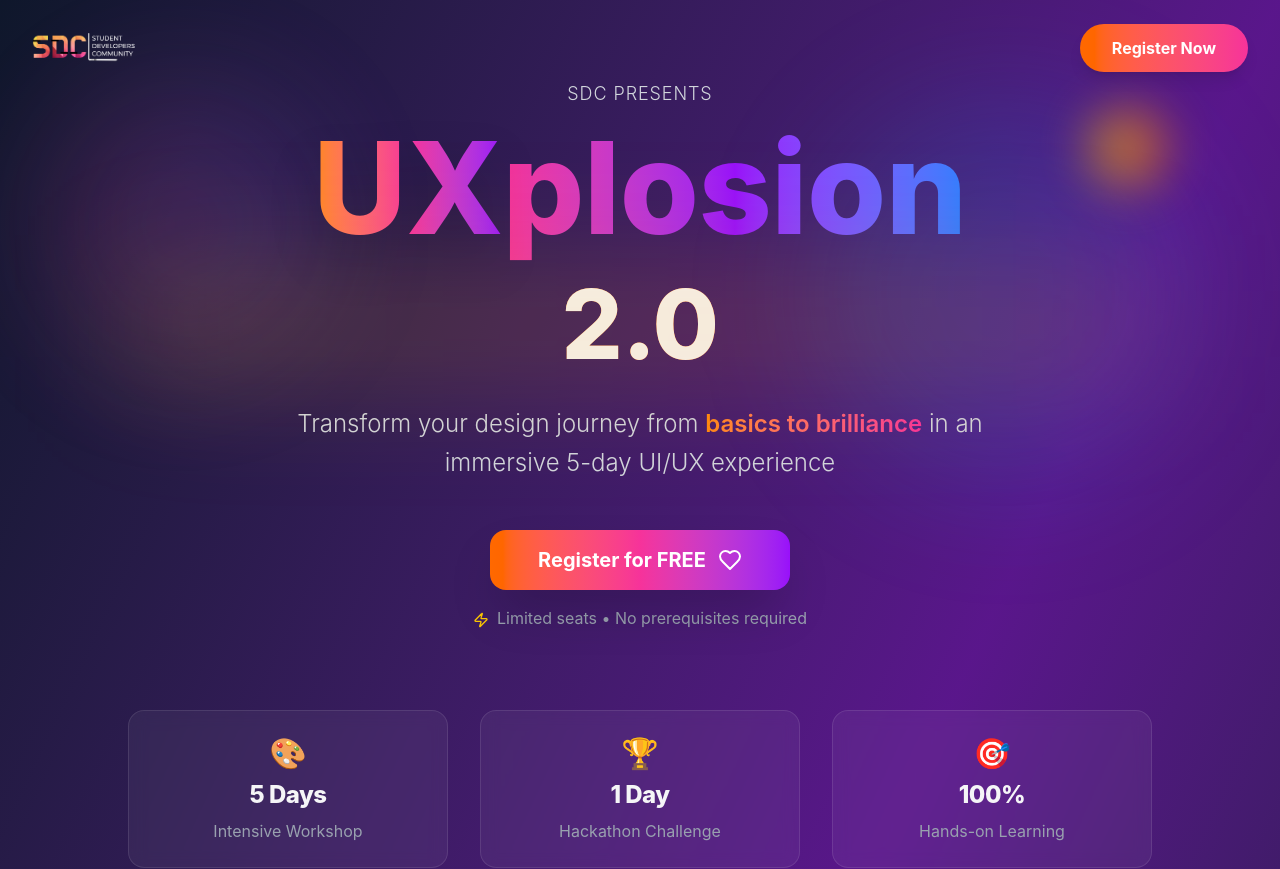
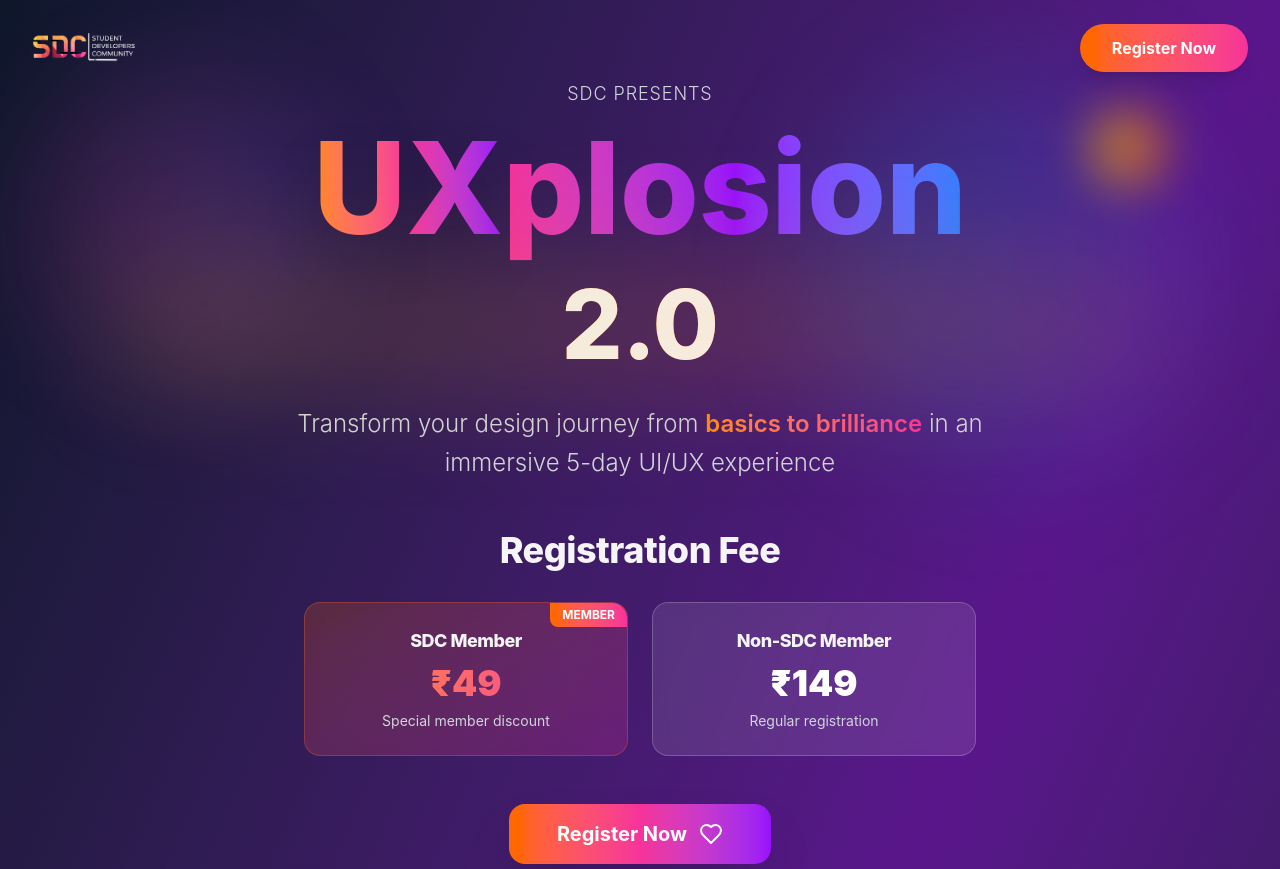
Before and after one commit to sdc-snist/sdc-web, a React (Vite) app: page /uxplosion in a window 1280 px wide. Shown: the top 869 px of the page. Built offline with nearby package versions, Linux system fonts and the light colour scheme.

Commit message:
updated the ui
updated the ui

```diff
--- a/src/components/Uxplosion.jsx
+++ b/src/components/Uxplosion.jsx
@@ -111,6 +111,43 @@
               </p>
             </div>
 
+            {/* Pricing Section */}
+            <div className="mb-12">
+              <h3 className="text-4xl  font-bold text-white mb-8" style={{ fontFamily: 'Gilroy, Inter, system-ui, sans-serif' }}>
+                Registration Fee
+              </h3>
+              <div className="grid grid-cols-1 md:grid-cols-2 gap-6 max-w-2xl mx-auto">
+                {/* SDC Member Pricing */}
+                <div className="bg-gradient-to-br from-orange-500/20 to-pink-500/20 backdrop-blur-sm border border-orange-500/30 rounded-2xl p-6 relative overflow-hidden">
+                  <div className="absolute top-0 right-0 bg-gradient-to-r from-orange-500 to-pink-500 text-white px-3 py-1 rounded-bl-lg text-xs font-bold" style={{ fontFamily: 'Gilroy, Inter, system-ui, sans-serif' }}>
+                    MEMBER
+                  </div>
+                  <div className="text-center">
+                    <h4 className="text-lg font-semibold text-white mb-2" style={{ fontFamily: 'Gilroy, Inter, system-ui, sans-serif' }}>
+                      SDC Member
+                    </h4>
+                    <div className="text-4xl font-black text-transparent bg-gradient-to-r from-orange-400 to-pink-500 bg-clip-text mb-2" style={{ fontFamily: 'Gilroy, Inter, system-ui, sans-serif' }}>
+                      ₹49
+                    </div>
+                    <p className="text-gray-300 text-sm" style={{ fontFamily: 'Gilroy, Inter, system-ui, sans-serif' }}>Special member discount</p>
+                  </div>
+                </div>
+
+                {/* Non-SDC Member Pricing */}
+                <div className="bg-white/10 backdrop-blur-sm border border-white/20 rounded-2xl p-6">
+                  <div className="text-center">
+                    <h4 className="text-lg font-semibold text-white mb-2" style={{ fontFamily: 'Gilroy, Inter, system-ui, sans-serif' }}>
+                      Non-SDC Member
+                    </h4>
+                    <div className="text-4xl font-black text-white mb-2" style={{ fontFamily: 'Gilroy, Inter, system-ui, sans-serif' }}>
+                      ₹149
+                    </div>
+                    <p className="text-gray-300 text-sm" style={{ fontFamily: 'Gilroy, Inter, system-ui, sans-serif' }}>Regular registration</p>
+                  </div>
+                </div>
+              </div>
+            </div>
+
             {/* CTA Button */}
             <div className="relative">
               <button
@@ -120,7 +157,7 @@
                 className="group relative px-12 py-4 bg-gradient-to-r from-orange-500 via-pink-500 to-purple-600 rounded-2xl font-bold text-xl text-white shadow-2xl hover:shadow-orange-500/25 transition-all duration-300 transform hover:scale-105 hover:-translate-y-1"
               >
                 <span className="relative z-10 flex items-center space-x-3">
-                  <span>Register for FREE</span>
+                  <span>Register Now</span>
                   <Heart className={`w-6 h-6 transition-all duration-300 ${isHovered ? 'text-red-300' : 'text-white'}`} />
                 </span>
                 <div className="absolute inset-0 bg-gradient-to-r from-orange-600 via-pink-600 to-purple-700 rounded-2xl opacity-0 group-hover:opacity-100 transition-opacity duration-300"></div>
```
